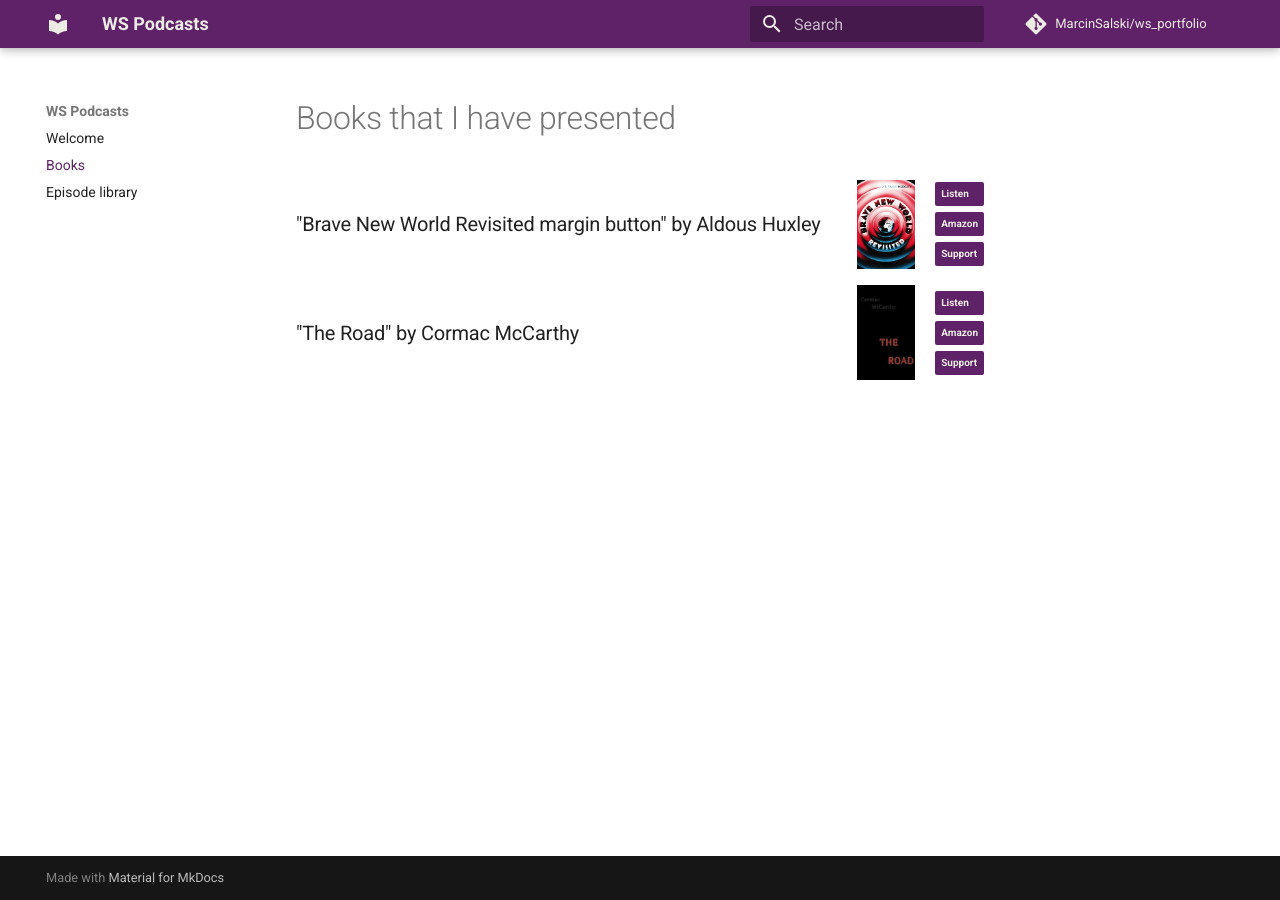
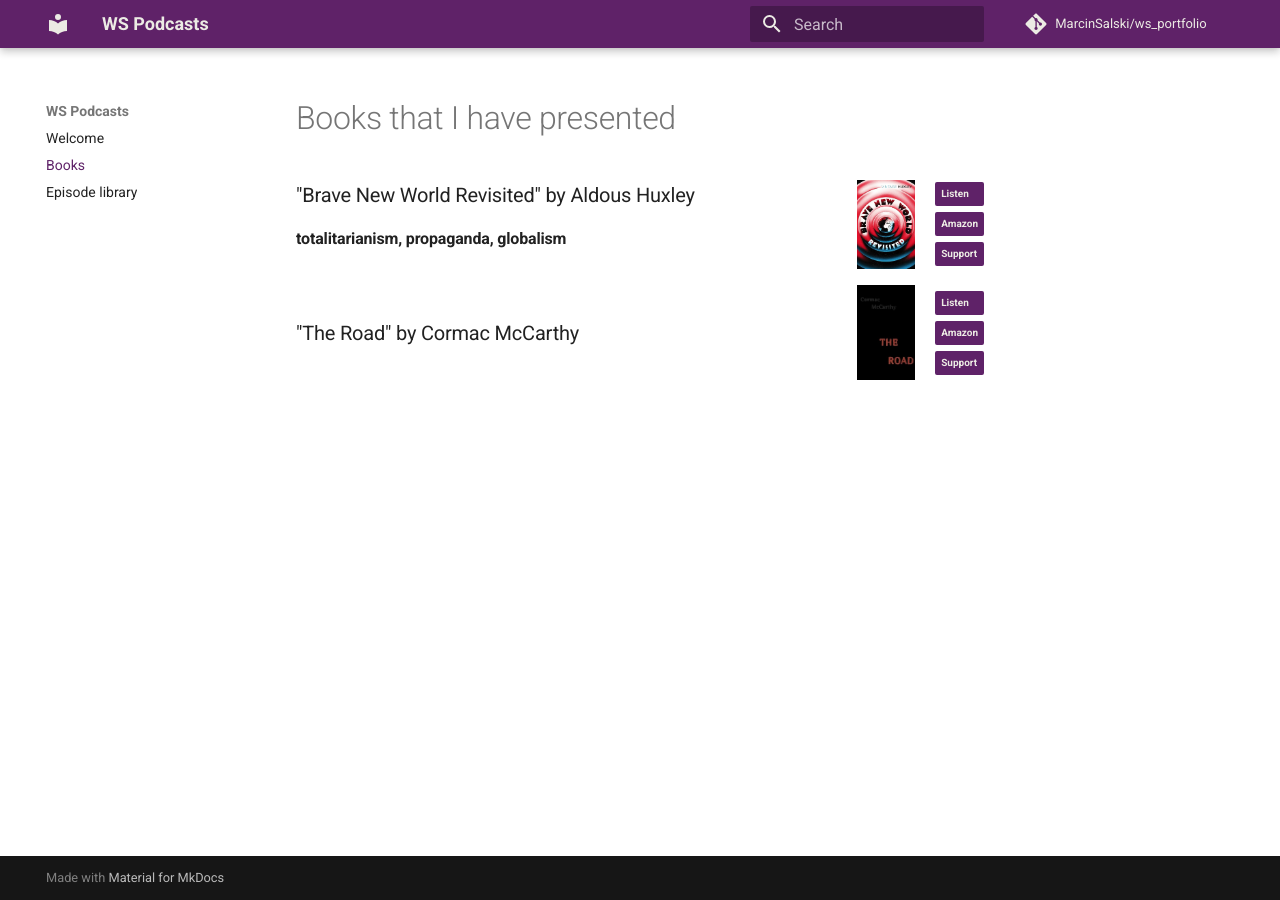
Before and after one commit to MarcinSalski/ws_portfolio, an MkDocs documentation site: the page built from docs/Books/index.md, in a window 1280 px wide. Built offline with MkDocs 1.6.1 and Material for MkDocs 9.7.7, drawn with Linux system fonts in a browser that asks for light colours; comment, search, counter and statistics services are not loaded.

Commit message:
keywords

```diff
--- a/docs/Books/index.md
+++ b/docs/Books/index.md
@@ -4,7 +4,8 @@
 
   <!-- Lewa kolumna: tytuł -->
   <div style="flex: 1;">
-    <h3 style="margin: 0;">"Brave New World Revisited margin button" by Aldous Huxley</h3>
+    <h3 style="margin: 0;">"Brave New World Revisited" by Aldous Huxley</h3>
+    <h4 style="marcin: 0;">totalitarianism, propaganda, globalism</h4>
   </div>
 
   <!-- Środkowa kolumna: okładka -->
```
Also changed, not shown: 1 other file.
